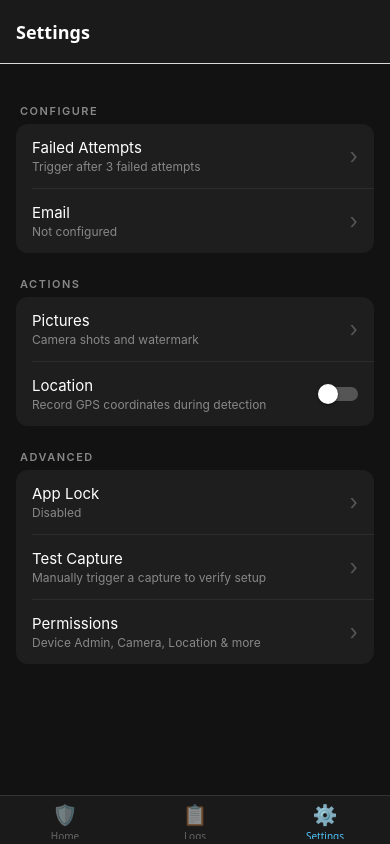
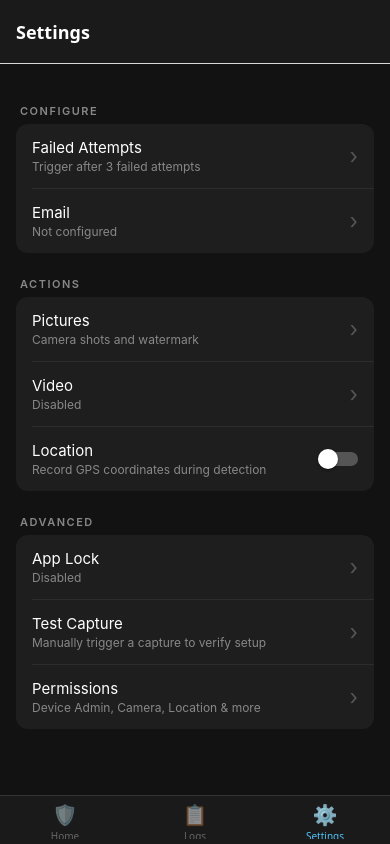
Before and after one commit to ZasZuhaer/TheftTrack, a React Native app: screen /Settings in a window 390 px wide. Built offline with nearby package versions, Linux system fonts and the light colour scheme.

Commit message:
add: video capture

```diff
--- a/src/navigation/SettingsNavigator.tsx
+++ b/src/navigation/SettingsNavigator.tsx
@@ -9,6 +9,7 @@ import { SettingsDeviceAdminScreen } from '../screens/SettingsDeviceAdminScreen'
 import { SettingsManagePermissionsScreen } from '../screens/SettingsManagePermissionsScreen';
 import { SettingsAppLockScreen } from '../screens/SettingsAppLockScreen';
 import { SettingsTestCaptureScreen } from '../screens/SettingsTestCaptureScreen';
+import { SettingsVideoScreen } from '../screens/SettingsVideoScreen';
 
 const Stack = createNativeStackNavigator<SettingsStackParamList>();
 
@@ -30,6 +31,7 @@ export function SettingsNavigator() {
       <Stack.Screen name="ManagePermissions" component={SettingsManagePermissionsScreen} options={{ title: 'Manage Permissions' }} />
       <Stack.Screen name="AppLock" component={SettingsAppLockScreen} options={{ title: 'App Lock' }} />
       <Stack.Screen name="TestCapture" component={SettingsTestCaptureScreen} options={{ title: 'Test Capture' }} />
+      <Stack.Screen name="VideoSettings" component={SettingsVideoScreen} options={{ title: 'Video Capture' }} />
     </Stack.Navigator>
   );
 }
--- a/src/screens/LogsScreen.tsx
+++ b/src/screens/LogsScreen.tsx
@@ -79,6 +79,11 @@ function LogCard({ log }: { log: IntrusionLog }) {
               <Text style={styles.badgeText}>No Email</Text>
             </View>
           )}
+          {!!log.videoPath && (
+            <View style={[styles.badge, styles.badgeBlue]}>
+              <Text style={styles.badgeText}>Video</Text>
+            </View>
+          )}
           <Text style={styles.chevron}>{expanded ? '▲' : '▼'}</Text>
         </View>
       </TouchableOpacity>
@@ -145,6 +150,16 @@ function LogCard({ log }: { log: IntrusionLog }) {
                 </TouchableOpacity>
               )}
             </View>
+          )}
+
+          {/* Video */}
+          {!!log.videoPath && (
+            <TouchableOpacity
+              style={styles.videoBtn}
+              onPress={() => TheftTrack.openVideoFile(log.videoPath)}
+            >
+              <Text style={styles.videoBtnText}>▶  Play Captured Video</Text>
+            </TouchableOpacity>
           )}
 
           {/* Location */}
@@ -267,6 +282,7 @@ const styles = StyleSheet.create({
   badge: { borderRadius: 4, paddingHorizontal: 6, paddingVertical: 2 },
   badgeGreen: { backgroundColor: '#1B5E20' },
   badgeOrange: { backgroundColor: '#5D4037' },
+  badgeBlue: { backgroundColor: '#0D47A1' },
   badgeText: { color: '#fff', fontSize: 10, fontWeight: '600' },
   chevron: { color: '#666', marginLeft: 8 },
   expanded: { marginTop: 12, borderTopWidth: 1, borderTopColor: '#333', paddingTop: 12 },
@@ -289,6 +305,15 @@ const styles = StyleSheet.create({
   photo: { width: 120, height: 120, borderRadius: 8, backgroundColor: '#333' },
   photoLabel: { color: '#888', fontSize: 11, marginTop: 4 },
   noPhoto: { color: '#666', fontSize: 13 },
+  videoBtn: {
+    backgroundColor: '#1A237E',
+    borderRadius: 8,
+    paddingVertical: 10,
+    paddingHorizontal: 14,
+    marginBottom: 12,
+    alignItems: 'center',
+  },
+  videoBtnText: { color: '#90CAF9', fontSize: 13, fontWeight: '600' },
   locationBtn: {
     backgroundColor: '#1565C0',
     borderRadius: 8,
--- a/src/screens/SettingsScreen.tsx
+++ b/src/screens/SettingsScreen.tsx
@@ -20,6 +20,8 @@ type Nav = NativeStackNavigationProp<SettingsStackParamList, 'SettingsList'>;
 export function SettingsScreen() {
   const navigation = useNavigation<Nav>();
   const [locationEnabled, setLocationEnabledState] = useState(false);
+  const [videoEnabled, setVideoEnabledState] = useState(false);
+  const [videoDuration, setVideoDuration] = useState(5);
   const [threshold, setThreshold] = useState(3);
   const [recipient, setRecipient] = useState('');
   const [appLockEnabled, setAppLockEnabled] = useState(false);
@@ -36,6 +38,9 @@ export function SettingsScreen() {
       TheftTrack.getAppLock(),
     ]);
     if (epoch !== loadEpoch.current) return;
+
+    setVideoEnabledState(settings.videoEnabled);
+    setVideoDuration(settings.videoDuration);
 
     let locationEnabled = settings.locationEnabled;
     if (locationEnabled) {
@@ -135,6 +140,12 @@ export function SettingsScreen() {
       <View style={styles.card}>
         <Row title="Pictures" description="Camera shots and watermark" onPress={() => navigation.navigate('Pictures')} />
         <Separator />
+        <Row
+          title="Video"
+          description={videoEnabled ? `${videoDuration}s · Front camera` : 'Disabled'}
+          onPress={() => navigation.navigate('VideoSettings')}
+        />
+        <Separator />
         <ToggleRow
           title="Location"
           description="Record GPS coordinates during detection"
@@ -229,6 +240,7 @@ function ToggleRow({
   );
 }
 
+
 const styles = StyleSheet.create({
   container: { flex: 1, backgroundColor: '#121212' },
   content: { padding: 16, paddingBottom: 48 },
--- /dev/null
+++ b/src/screens/SettingsVideoScreen.tsx
@@ -0,0 +1,166 @@
+import React, { useCallback, useState } from 'react';
+import {
+  AppState,
+  ScrollView,
+  StyleSheet,
+  Switch,
+  Text,
+  TouchableOpacity,
+  View,
+} from 'react-native';
+import { useFocusEffect } from '@react-navigation/native';
+import { TheftTrack } from '../utils/NativeTheftTrack';
+
+export function SettingsVideoScreen() {
+  const [videoEnabled, setVideoEnabled] = useState(false);
+  const [videoDuration, setVideoDuration] = useState(5);
+
+  const load = useCallback(async () => {
+    const s = await TheftTrack.getSettings();
+    setVideoEnabled(s.videoEnabled);
+    setVideoDuration(s.videoDuration);
+  }, []);
+
+  useFocusEffect(
+    useCallback(() => {
+      load();
+      const sub = AppState.addEventListener('change', state => {
+        if (state === 'active') load();
+      });
+      return () => sub.remove();
+    }, [load])
+  );
+
+  const save = (enabled: boolean, duration: number) => {
+    TheftTrack.saveVideoSettings(enabled, duration);
+  };
+
+  const toggleEnabled = (val: boolean) => {
+    setVideoEnabled(val);
+    save(val, videoDuration);
+  };
+
+  const changeDuration = (delta: number) => {
+    const next = Math.min(60, Math.max(5, videoDuration + delta));
+    setVideoDuration(next);
+    save(videoEnabled, next);
+  };
+
+  return (
+    <ScrollView style={styles.container} contentContainerStyle={styles.content}>
+      <Text style={styles.sectionLabel}>VIDEO CAPTURE</Text>
+      <View style={styles.card}>
+        <View style={styles.row}>
+          <View style={styles.rowContent}>
+            <Text style={styles.rowLabel}>Enable Video Capture</Text>
+            <Text style={styles.rowDesc}>Record from front camera during detection</Text>
+          </View>
+          <Switch
+            value={videoEnabled}
+            onValueChange={toggleEnabled}
+            trackColor={{ false: '#555', true: '#4CAF50' }}
+            thumbColor="#fff"
+          />
+        </View>
+      </View>
+
+      <Text style={styles.sectionLabel}>DURATION</Text>
+      <View style={[styles.card, !videoEnabled && styles.cardDisabled]}>
+        <View style={styles.row}>
+          <View style={styles.rowContent}>
+            <Text style={[styles.rowLabel, !videoEnabled && styles.textDisabled]}>Video Length</Text>
+            <Text style={[styles.rowDesc, !videoEnabled && styles.textDisabled]}>
+              How many seconds to record
+            </Text>
+          </View>
+          <View style={styles.counter}>
+            <TouchableOpacity
+              style={[styles.counterBtn, (videoDuration <= 5 || !videoEnabled) && styles.counterBtnDisabled]}
+              onPress={() => changeDuration(-5)}
+              disabled={videoDuration <= 5 || !videoEnabled}
+              activeOpacity={0.6}
+            >
+              <Text style={styles.counterBtnText}>−</Text>
+            </TouchableOpacity>
+            <Text style={[styles.counterValue, !videoEnabled && styles.textDisabled]}>
+              {videoDuration}s
+            </Text>
+            <TouchableOpacity
+              style={[styles.counterBtn, (videoDuration >= 60 || !videoEnabled) && styles.counterBtnDisabled]}
+              onPress={() => changeDuration(5)}
+              disabled={videoDuration >= 60 || !videoEnabled}
+              activeOpacity={0.6}
+            >
+              <Text style={styles.counterBtnText}>+</Text>
+            </TouchableOpacity>
+          </View>
+        </View>
+      </View>
+
+      <Text style={styles.hint}>
+        Video is captured silently from the front camera. No audio is recorded.
+        Files are attached to the alert email and stored with the intrusion log.
+      </Text>
+    </ScrollView>
+  );
+}
+
+const styles = StyleSheet.create({
+  container: { flex: 1, backgroundColor: '#121212' },
+  content: { padding: 16, paddingBottom: 48 },
+  sectionLabel: {
+    color: '#888',
+    fontSize: 11,
+    fontWeight: '600',
+    letterSpacing: 1.5,
+    marginTop: 8,
+    marginBottom: 6,
+    marginLeft: 4,
+  },
+  card: {
+    backgroundColor: '#1E1E1E',
+    borderRadius: 12,
+    overflow: 'hidden',
+    marginBottom: 24,
+  },
+  cardDisabled: { opacity: 0.45 },
+  row: {
+    flexDirection: 'row',
+    alignItems: 'center',
+    paddingHorizontal: 16,
+    paddingVertical: 14,
+  },
+  rowContent: { flex: 1, marginRight: 12 },
+  rowLabel: { color: '#fff', fontSize: 15, fontWeight: '500' },
+  rowDesc: { color: '#888', fontSize: 12, marginTop: 2, lineHeight: 17 },
+  textDisabled: { color: '#555' },
+  counter: {
+    flexDirection: 'row',
+    alignItems: 'center',
+    gap: 4,
+  },
+  counterBtn: {
+    width: 32,
+    height: 32,
+    borderRadius: 8,
+    backgroundColor: '#2C2C2C',
+    alignItems: 'center',
+    justifyContent: 'center',
+  },
+  counterBtnDisabled: { opacity: 0.35 },
+  counterBtnText: { color: '#fff', fontSize: 20, lineHeight: 24 },
+  counterValue: {
+    color: '#fff',
+    fontSize: 17,
+    fontWeight: '600',
+    minWidth: 36,
+    textAlign: 'center',
+  },
+  hint: {
+    color: '#555',
+    fontSize: 12,
+    lineHeight: 18,
+    marginHorizontal: 4,
+    marginTop: -12,
+  },
+});
--- a/src/types/index.ts
+++ b/src/types/index.ts
@@ -3,6 +3,7 @@ export interface IntrusionLog {
   timestamp: number;
   frontPhotos: string[];
   backPhotos: string[];
+  videoPath: string;
   latitude: number;
   longitude: number;
   address: string;
@@ -20,6 +21,8 @@ export interface AppSettings {
   frontShots: number;
   backShots: number;
   watermarkEnabled: boolean;
+  videoEnabled: boolean;
+  videoDuration: number;
 }
 
 export interface AppLock {
@@ -36,4 +39,5 @@ export type SettingsStackParamList = {
   ManagePermissions: undefined;
   AppLock: undefined;
   TestCapture: undefined;
+  VideoSettings: undefined;
 };
--- a/src/utils/NativeTheftTrack.ts
+++ b/src/utils/NativeTheftTrack.ts
@@ -30,6 +30,7 @@ export const TheftTrack = {
     call(() => mod.getSettings(), {
       email: '', password: '', recipient: '', threshold: 3, enabled: false,
       locationEnabled: false, frontShots: 1, backShots: 1, watermarkEnabled: true,
+      videoEnabled: false, videoDuration: 5,
     }),
 
   setLocationEnabled: (enabled: boolean): Promise<boolean> =>
@@ -37,6 +38,12 @@ export const TheftTrack = {
 
   savePictureSettings: (frontShots: number, backShots: number, watermarkEnabled: boolean): Promise<boolean> =>
     call(() => mod.savePictureSettings(frontShots, backShots, watermarkEnabled), false),
+
+  saveVideoSettings: (videoEnabled: boolean, videoDuration: number): Promise<boolean> =>
+    call(() => mod.saveVideoSettings(videoEnabled, videoDuration), false),
+
+  openVideoFile: (path: string): Promise<boolean> =>
+    call(() => mod.openVideoFile(path), false),
 
   getAppLock: (): Promise<AppLock> =>
     call(() => mod.getAppLock(), { enabled: false, pin: '' }),
```
Also changed, not shown: 5 other files (tests, documents, lock files or other folders).
